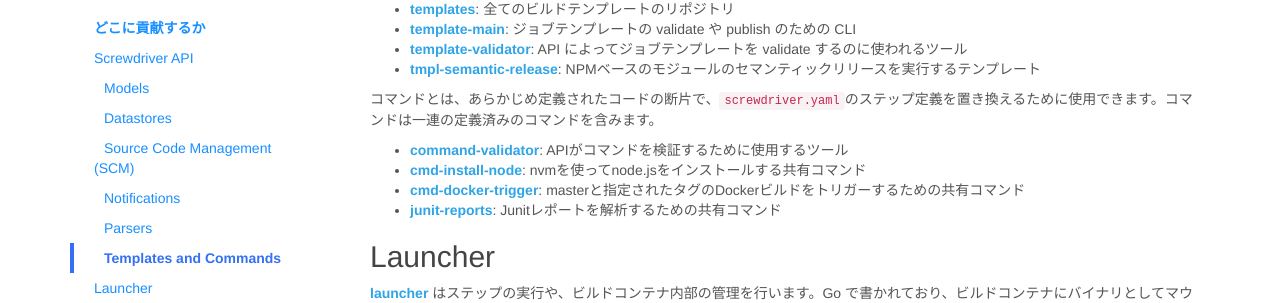
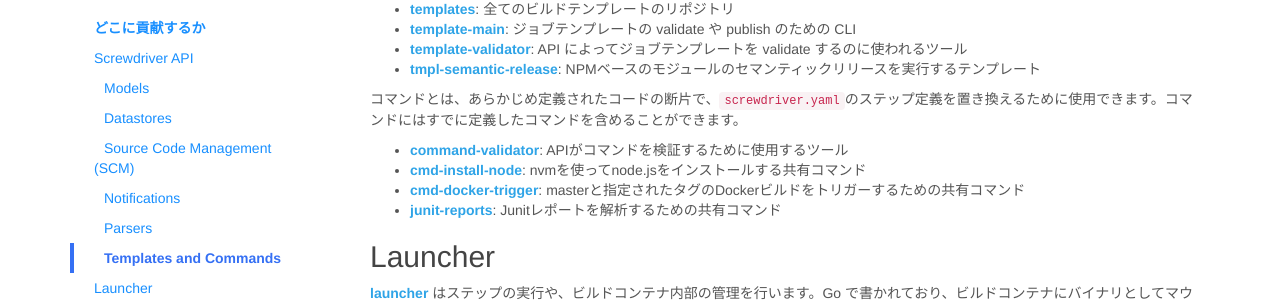
Before and after one commit to screwdriver-cd/guide, a Jekyll site: the page built from docs/ja/about/contributing/where-to-contribute.md, in a window 1280 px wide and 900 px high, scrolled down 1192 px. Shown: the part 169-472 px from the top of the window. Built offline with Jekyll 4.4.1, drawn with Linux system fonts in a browser that asks for light colours.

Commit message:
Update docs/ja/about/contributing/where-to-contribute.md
Co-authored-by: Haruka Kawamura <itleigns@gmail.com>

```diff
--- a/docs/ja/about/contributing/where-to-contribute.md
+++ b/docs/ja/about/contributing/where-to-contribute.md
@@ -115,7 +115,7 @@ Parsersは、Screwdriverの様々なフローを検証し、解析するのに
 * **[template-validator][template-validator-repo]**: API によってジョブテンプレートを validate するのに使われるツール
 * **[tmpl-semantic-release][tmpl-semantic-release-repo]**: NPMベースのモジュールのセマンティックリリースを実行するテンプレート
 
-コマンドとは、あらかじめ定義されたコードの断片で、`screwdriver.yaml`のステップ定義を置き換えるために使用できます。コマンドは一連の定義済みのコマンドを含みます。
+コマンドとは、あらかじめ定義されたコードの断片で、`screwdriver.yaml`のステップ定義を置き換えるために使用できます。コマンドにはすでに定義したコマンドを含めることができます。
 
 * **[command-validator][command-validator-repo]**: APIがコマンドを検証するために使用するツール
 * **[cmd-install-node][cmd-install-node-repo]**: nvmを使ってnode.jsをインストールする共有コマンド
```
